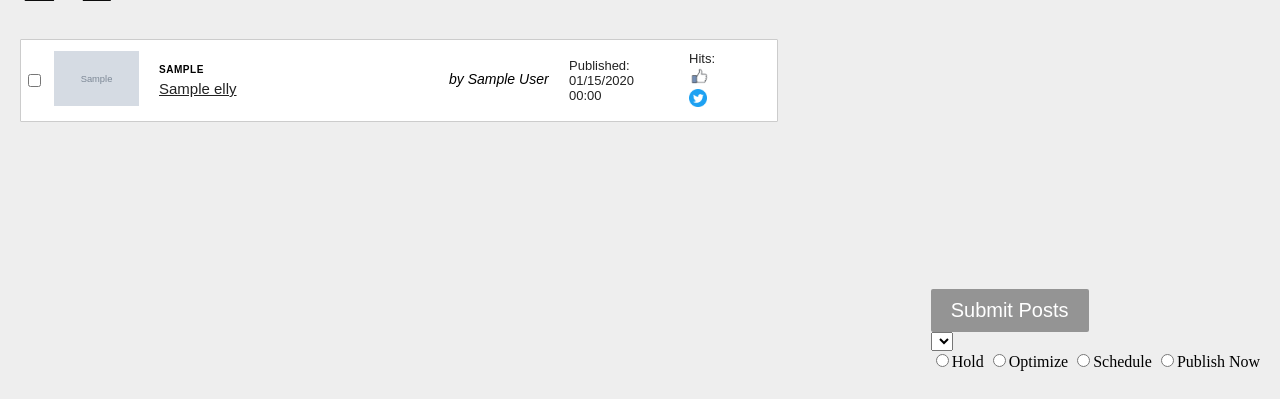
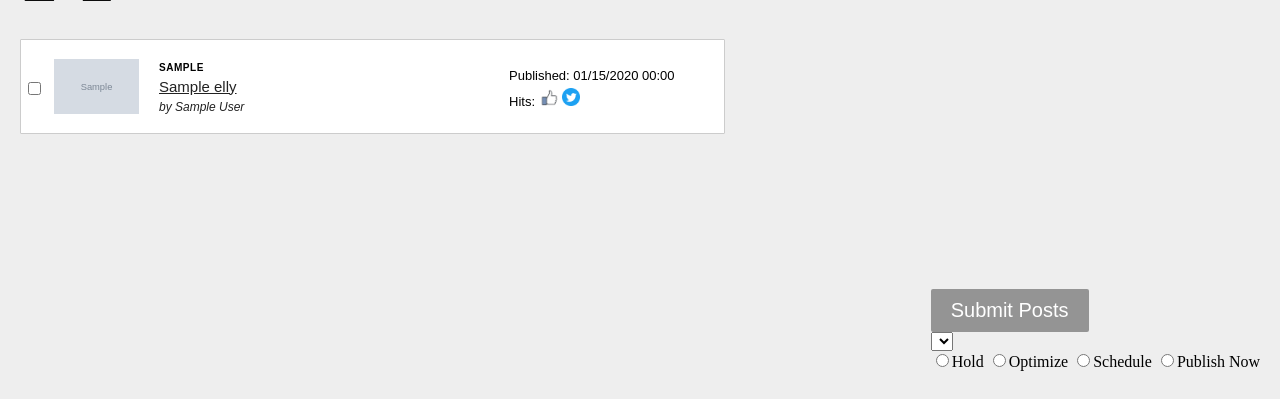
Before and after one commit to igorecarrasco/Elly, a Django app: page /elly/lister in a window 1280 px wide. Shown: the part 111-510 px from the top of the page. Run offline with Django 3.2, Linux system fonts and the light colour scheme; tables that the repository leaves empty hold one stand-in row (values such as "Sample post"); grey boxes marked "Sample" are stand-in pictures; lists and menus that the app fills with data are empty; parts of the project's set-up code (start-up, migrations or seed data) failed here and were passed over; some libraries are stand-ins or nearby versions; some web fonts are replaced.

Commit message:
JS commented and properly indented, layout changes

```diff
--- a/studio3project/elly/static/elly/style.css
+++ b/studio3project/elly/static/elly/style.css
@@ -15,10 +15,10 @@ form {
 	position:relative;
 	top:40px;
 	background-color:white;
-	width:750px;
-	height:75px;
+	width:700px;
+	height:90px;
 	left:20px;
-	padding:3px;
+	padding:3px 0px 0px 3px;
 	font-family: sans-serif;
 	font-weight:300;
 	display:flex;
@@ -30,17 +30,15 @@ form {
 	margin-top:70px;
 }
 .title {
-	width:280px;
+	width:340px;
 	font-size:15px;
 	margin:0px 10px 0px 10px;
 }
 .author {
-	width:120px;
-	margin-top:15px;
-	font-size:14px;
+	margin:5px 0px 0px 0px;
+	font-size:12px;
+	height:15px;
 	overflow:scroll;
-	height:35px;
-	border:none;
 }
 .views {
 	width:90px;
@@ -82,15 +80,18 @@ form {
 	margin-top:100px;
 }
 .stats {
-	margin-left:20px;
+	width:100%;
 	font-size:13px;
+	height:20px;
+	margin:5px 0px 0px 0px;
 }
 .stats > p {
 	margin:2px 0px 2px 0px;
 }
 .published {
+	margin:0;
+	width:195px;
 	font-size:13px;
-	width:100px;
 }
 p {
 	color: #222;
--- a/studio3project/elly/templates/elly/index.html
+++ b/studio3project/elly/templates/elly/index.html
@@ -79,17 +79,17 @@
 							<span class=title>
 								<h6 class='section'>{{ id.section }}</h6>
 								<a href='{{ id.link }}' target="_Blank" class="link">{{ id.title }}</a>
+							<p class=author>
+								<em>by {{ id.author }}</em>
+							</p>
 							</span>
-							<span class=author>
-								<em>by {{ id.author }}</em>
-							</span>
-							<p class=published>Published: <span class=pubdate> {{ id.pubdate }} </span></p>
-							<span class=stats>
-								<p>Hits:<span class=hits href='{{ id.link }}'> </span></p>
-								<p><img width=20px src= {% static "elly/like.png" %}> <span class=likes href='{{ id.link }}'> </span></p>
-								<p><img width=18px src= {% static "elly/twitter.png" %}>&nbsp; <span class=rts href='{{ id.link }}'> </span></p>
-							</span>
-						<p>
+							<div class=published>Published: <span class=pubdate> {{ id.pubdate }} </span><br>
+							<div class=stats>
+								Hits:<span class=hits href='{{ id.link }}'> </span>
+								<img width=20px src= {% static "elly/like.png" %}> <span class=likes href='{{ id.link }}'> </span>
+								<img width=18px src= {% static "elly/twitter.png" %}>&nbsp; <span class=rts href='{{ id.link }}'> </span>
+							</div>
+							</div>
 					</div>
 				</li>
 				{% endfor %}
```
Also changed, not shown: studio3project/elly/static/elly/main.js (+55 -38 lines).
